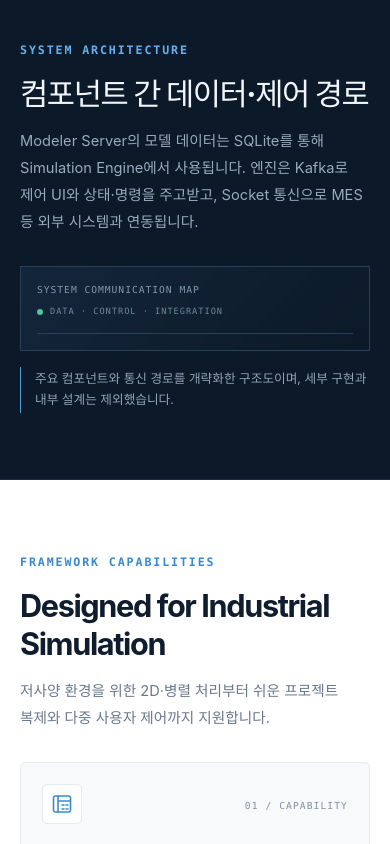
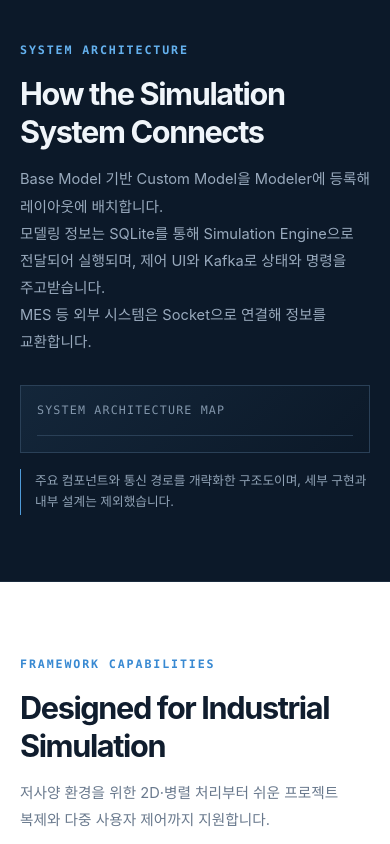
Before and after one commit to kkh3868/My_Portfolio, a React (Vite) app: page / in a window 390 px wide. Shown: the part 3500-4344 px from the top of the page. Built offline with nearby package versions, Linux system fonts and the light colour scheme.

Commit message:
[Fix] 시스템 아키텍처 텍스트 레이아웃 개선
 - 설명 문구를 세 줄로 나누어 가독성 개선
 - Custom Model 카드의 높이와 간격을 조정해 텍스트 겹침 수정
 - 모바일·1024px 화면의 축소 레이아웃과 넘침 확인

```diff
--- a/src/App.css
+++ b/src/App.css
@@ -1344,6 +1344,7 @@
 
 .architecture-shell .section-heading p {
   color: #99aabd;
+  white-space: pre-line;
 }
 
 .architecture-shell .eyebrow {
@@ -1361,33 +1362,19 @@
 .architecture-panel__header {
   display: flex;
   align-items: center;
-  justify-content: space-between;
+  justify-content: flex-start;
   color: #8296ab;
   font-family: var(--mono);
-  font-size: calc(9px + var(--font-size-increase));
+  font-size: calc(11px + var(--font-size-increase));
   letter-spacing: 0.1em;
   padding-bottom: 15px;
   border-bottom: 1px solid #2a4057;
 }
 
-.architecture-panel__header > span:last-child {
-  display: flex;
-  align-items: center;
-  gap: 7px;
-  color: #71879e;
-}
-
-.architecture-panel__header i {
-  width: 6px;
-  height: 6px;
-  border-radius: 50%;
-  background: #58c39a;
-}
-
 .architecture-map {
   display: grid;
   grid-template-columns: minmax(0, 1fr) minmax(82px, 0.58fr) minmax(0, 1.12fr) minmax(92px, 0.62fr) minmax(0, 1fr);
-  grid-template-rows: 190px 158px 126px;
+  grid-template-rows: 190px 158px 178px;
   gap: 0 12px;
   padding: 16px 0 20px;
 }
@@ -1449,7 +1436,7 @@
 
 .architecture-map__node--developer {
   --node-accent: #72a8d7;
-  min-height: 92px;
+  min-height: 144px;
   height: auto;
   padding: 12px 14px;
 }
@@ -1458,7 +1445,7 @@
   grid-column: 1 / -1;
   color: #87a1bb;
   font-family: var(--mono);
-  font-size: calc(8px + var(--font-size-increase));
+  font-size: calc(10px + var(--font-size-increase));
   letter-spacing: 0.08em;
 }
 
@@ -1481,7 +1468,7 @@
 
 .architecture-map__content strong {
   color: #e1eaf3;
-  font-size: calc(13px + var(--font-size-increase));
+  font-size: calc(15px + var(--font-size-increase));
   font-weight: 600;
   line-height: 1.35;
   word-break: keep-all;
@@ -1489,7 +1476,7 @@
 
 .architecture-map__content > span {
   color: #91a3b6;
-  font-size: calc(9px + var(--font-size-increase));
+  font-size: calc(11px + var(--font-size-increase));
   line-height: 1.45;
   word-break: keep-all;
 }
@@ -1518,7 +1505,7 @@
 .architecture-map__protocol {
   color: #9ab0c5;
   font-family: var(--mono);
-  font-size: calc(8px + var(--font-size-increase));
+  font-size: calc(10px + var(--font-size-increase));
   font-weight: 600;
   letter-spacing: 0.08em;
   text-align: center;
@@ -2115,7 +2102,7 @@
 
   .architecture-map-frame {
     --architecture-map-scale: calc(100cqw / 1248px);
-    height: calc(510px * var(--architecture-map-scale));
+    height: calc(562px * var(--architecture-map-scale));
     position: relative;
     overflow: hidden;
   }
@@ -2127,7 +2114,7 @@
     top: 0;
     left: 0;
     grid-template-columns: minmax(0, 1fr) minmax(82px, 0.58fr) minmax(0, 1.12fr) minmax(92px, 0.62fr) minmax(0, 1fr);
-    grid-template-rows: 190px 158px 126px;
+    grid-template-rows: 190px 158px 178px;
     gap: 0 12px;
     padding: 16px 0 20px;
     transform: scale(var(--architecture-map-scale));
@@ -2483,11 +2470,7 @@
     align-items: flex-start;
     flex-direction: column;
     gap: 8px;
-    font-size: calc(7px + var(--font-size-increase));
-  }
-
-  .architecture-panel__header > span:last-child {
-    font-size: calc(6px + var(--font-size-increase));
+    font-size: calc(9px + var(--font-size-increase));
   }
 
   .capability-card {
--- a/src/sections/FrameworkArchitectureSection.tsx
+++ b/src/sections/FrameworkArchitectureSection.tsx
@@ -7,19 +7,18 @@ export function FrameworkArchitectureSection() {
       <div className="section-shell architecture-shell">
         <SectionHeading
           eyebrow="SYSTEM ARCHITECTURE"
-          title="컴포넌트 간 데이터·제어 경로"
-          description="Modeler Server의 모델 데이터는 SQLite를 통해 Simulation Engine에서 사용됩니다. 엔진은 Kafka로 제어 UI와 상태·명령을 주고받고, Socket 통신으로 MES 등 외부 시스템과 연동됩니다."
+          title="How the Simulation System Connects"
+          description={'Base Model 기반 Custom Model을 Modeler에 등록해 레이아웃에 배치합니다.\n모델링 정보는 SQLite를 통해 Simulation Engine으로 전달되어 실행되며, 제어 UI와 Kafka로 상태와 명령을 주고받습니다.\nMES 등 외부 시스템은 Socket으로 연결해 정보를 교환합니다.'}
         />
         <div className="architecture-panel">
           <div className="architecture-panel__header">
-            <span>SYSTEM COMMUNICATION MAP</span>
-            <span><i /> DATA · CONTROL · INTEGRATION</span>
+            <span>SYSTEM ARCHITECTURE MAP</span>
           </div>
           <div className="architecture-map-frame">
             <div
               className="architecture-map"
               role="group"
-              aria-label="Base Model 기반 C# 개발자가 Modeler Server에서 모델을 구성하고, SQLite로 Simulation Engine에 전달합니다. 엔진은 Kafka로 제어 UI와 통신하고 Socket으로 외부 시스템과 양방향 연동합니다."
+              aria-label="Base Model 기반 Custom Model을 Modeler Server에 등록하고 SQLite로 Simulation Engine에 전달합니다. 엔진은 Kafka로 제어 UI와 상태·명령을 주고받으며 Socket으로 외부 시스템과 통신합니다."
             >
               <article className="architecture-map__node architecture-map__node--modeler">
                 <span className="architecture-map__index">01 / MODELING</span>
```
